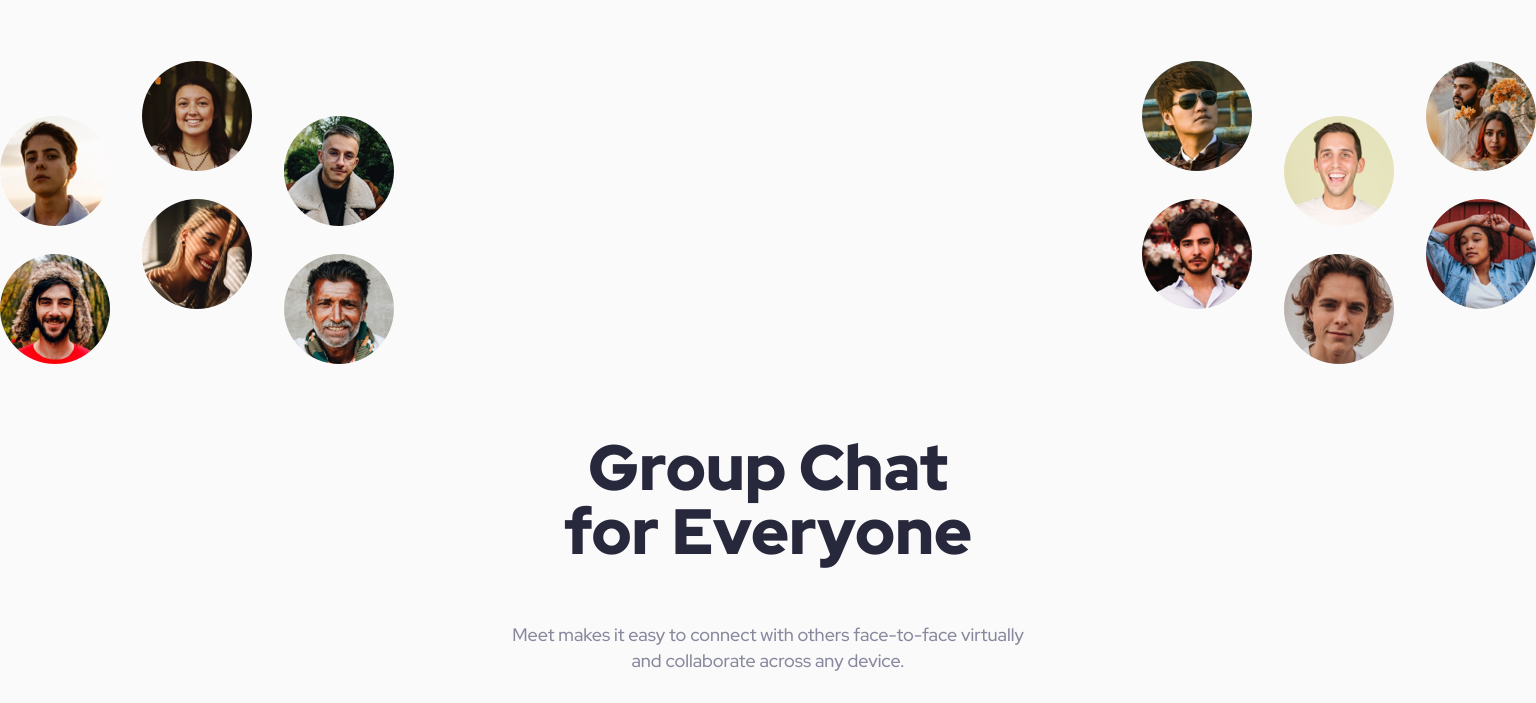
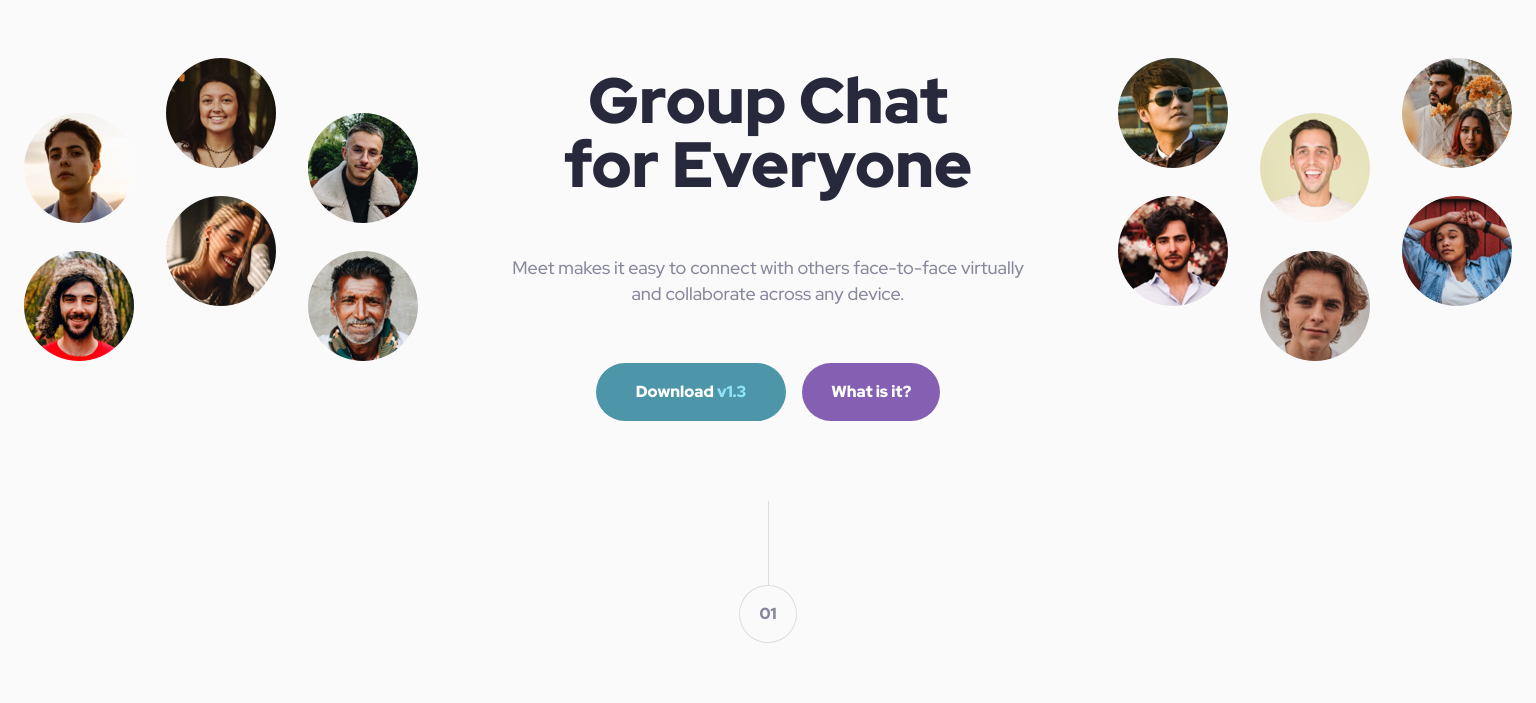
Before and after one commit to Mariam-Mantidze/Meet-Landing-Page, a plain HTML site: page index.html in a window 1536 px wide. Shown: the part 79-782 px from the top of the page. Drawn offline with Linux system fonts and the light colour scheme.

Commit message:
correct images halfway

```diff
--- a/index.html
+++ b/index.html
@@ -11,10 +11,7 @@
   <body>
     <header>
       <img src="./assets/logo.svg" alt="logo of meet" />
-      <div class="hero-photos">
-        <img src="./assets/desktop/image-hero-left.png" alt="" />
-        <img src="./assets/desktop/image-hero-right.png" alt="" />
-      </div>
+
       <!-- <img
         class="hero-img"
         src="./assets/mobile/Group 4.png"
@@ -22,13 +19,19 @@
     </header>
     <main>
       <section class="hero-container">
+        <img
+          class="desktop"
+          src="./assets/desktop/image-hero-left.png"
+          alt="" />
+
+        <img class="tablet" src="./assets/tablet/image-hero.png" alt="" />
+
         <div class="text-wrapper">
           <h1>Group Chat for Everyone</h1>
           <p>
             Meet makes it easy to connect with others face-to-face virtually and
             collaborate across any device.
           </p>
-        </div>
           <div class="button-container">
             <button class="download blue">
               <span class="first">Download</span>
@@ -36,6 +39,12 @@
             </button>
             <button class="what purple">What is it?</button>
           </div>
+        </div>
+
+        <img
+          class="desktop"
+          src="./assets/desktop/image-hero-right.png"
+          alt="" />
       </section>
 
       <div class="divider">
--- a/styles.css
+++ b/styles.css
@@ -30,6 +30,9 @@ header {
   flex-direction: column;
   padding-top: 48px;
 }
+.desktop {
+  display: none;
+}
 
 .hero-photos {
   display: flex;
@@ -40,8 +43,9 @@ header {
   width: 100%;
   display: flex;
 }
+
 .hero-photos img {
-  width: 199px;
+  width: 100%;
 }
 
 .text-wrapper {
@@ -199,6 +203,8 @@ header {
 .second {
   position: absolute;
   top: -200px;
+  left: 50%;
+  transform: translateX(-50%);
 }
 
 footer {
@@ -206,14 +212,13 @@ footer {
   flex-direction: column;
   padding: 72px 24px;
   align-items: center;
-  background: #4d96a9;
+  background-color: rgba(77, 150, 169, 0.8);
   position: relative;
   margin-top: 178px;
 }
 
 footer:before {
-  background: url("./assets/mobile/image-footer.jpg"),
-    lightgray 0px 0px / 100% 100% no-repeat;
+  background: url("./assets/mobile/image-footer.jpg");
   content: "";
   background-repeat: no-repeat;
   background-size: cover;
@@ -222,7 +227,8 @@ footer:before {
   right: 0;
   top: 0;
   bottom: 0;
-  opacity: 0.1045;
+  z-index: -1;
+  /* opacity: 0.1045; */
 }
 
 footer h2 {
@@ -301,6 +307,17 @@ footer button {
 }
 
 @media (min-width: 1440px) {
+  .tablet {
+    display: none;
+  }
+  .desktop {
+    display: block;
+  }
+  .hero-container {
+    justify-content: space-between;
+    flex-direction: row;
+  }
+
   .text-wrapper h1 {
     font-size: 64px;
     width: 445px;
```
Lines whose indentation alone changed are shown as unchanged.
